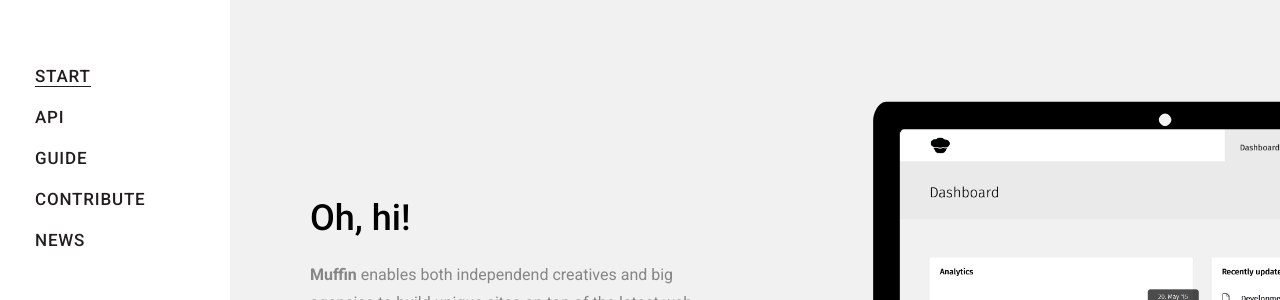
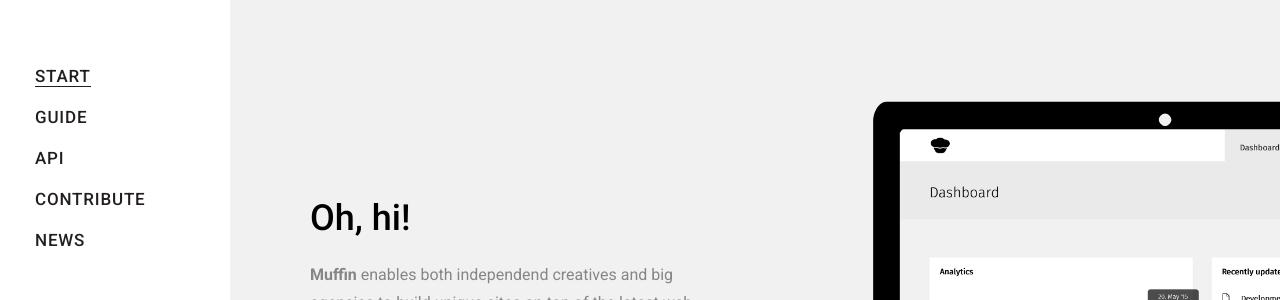
Before and after one commit to leo/muffin.github.io, a Jekyll site: the page built from index.html, in a window 1280 px wide. Shown: the part 144-444 px from the top of the page. Built offline with Jekyll 4.4.1, drawn with Linux system fonts in a browser that asks for light colours.

Commit message:
Sort pages in menu

```diff
--- a/_layouts/page.html
+++ b/_layouts/page.html
@@ -24,7 +24,9 @@
   </aside>
 
   <ul>
-    {% for node in site.pages %}
+    {% assign sorted_pages = (site.pages | sort: "index") %}
+
+    {% for node in sorted_pages %}
       {% assign current = nil %}
 
       {% if node.url == '/' %}
--- a/index.html
+++ b/index.html
@@ -1,6 +1,7 @@
 ---
 layout: page
 title: Start
+index: 1
 ---
 
 <div id="first">
```
Also changed, not shown: api/index.md (+1 -0 lines), guide/index.md (+1 -0 lines).
